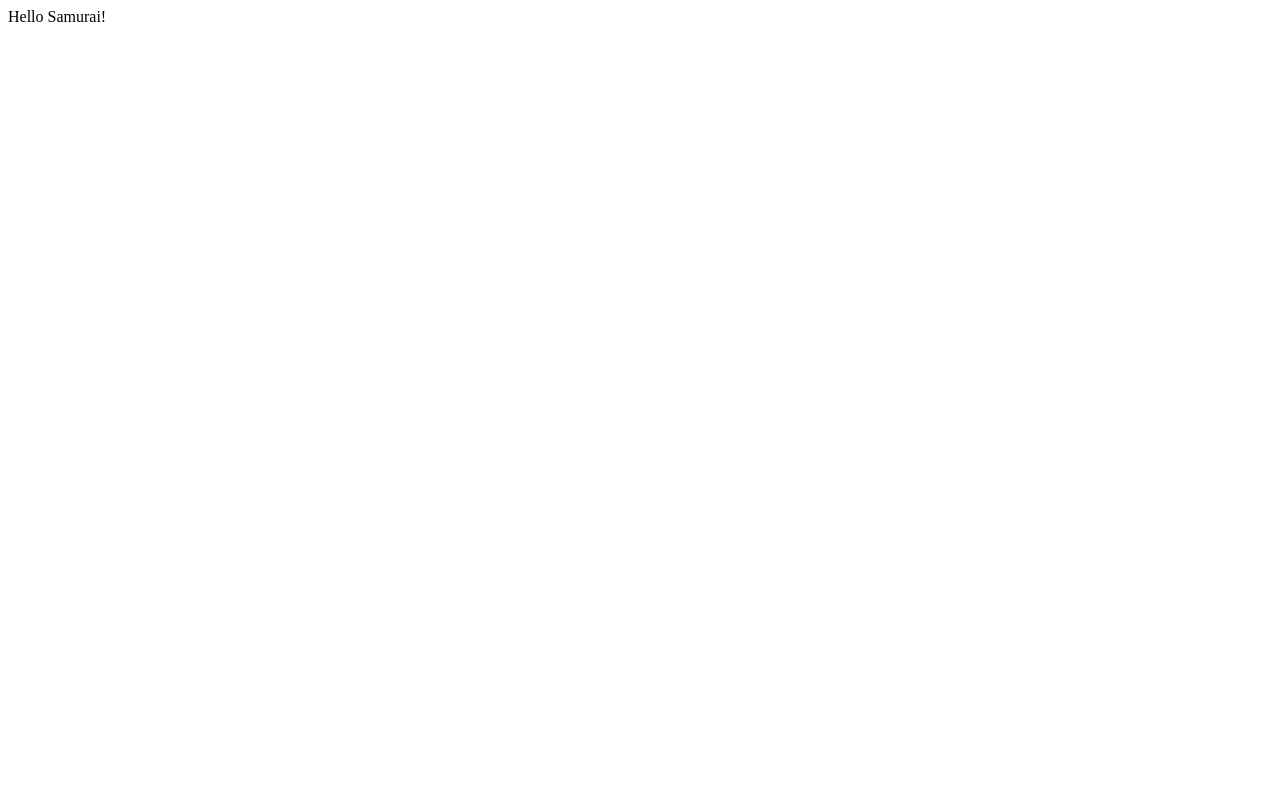
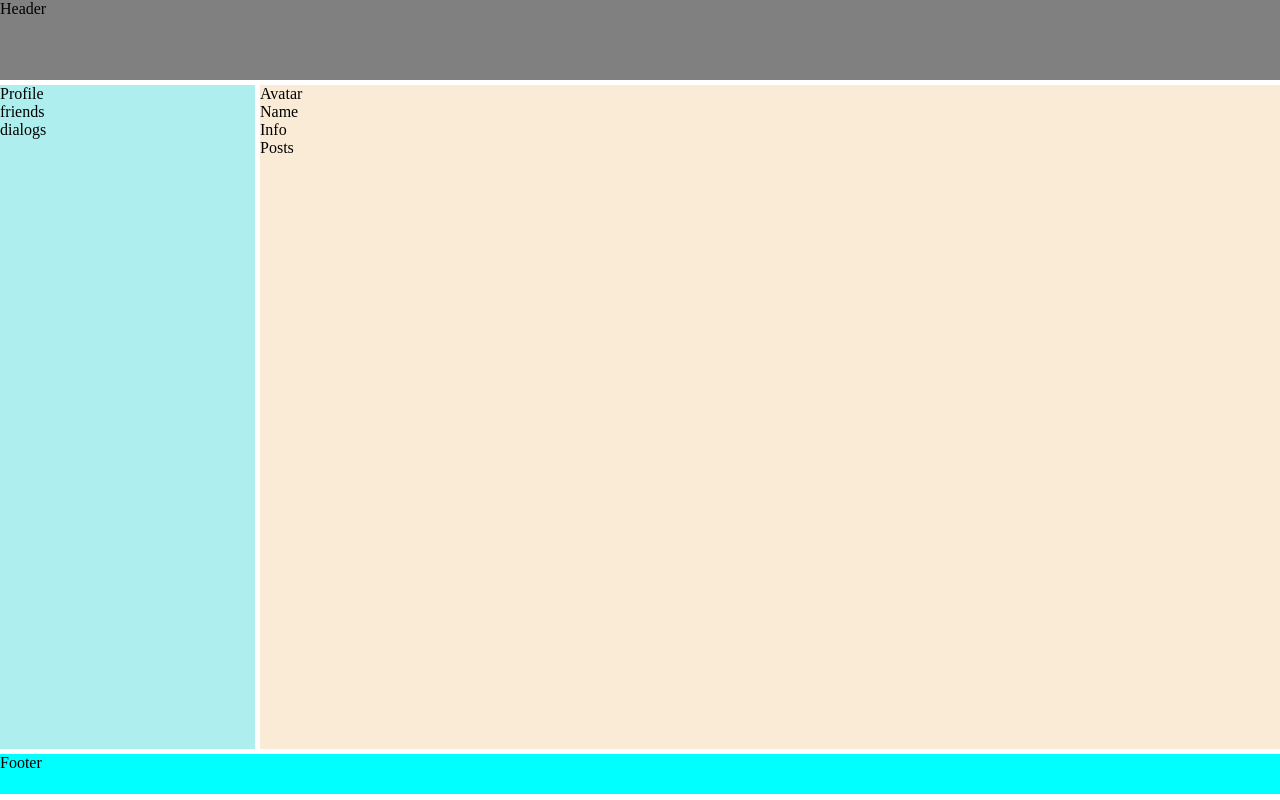
Before and after one commit to LeonShus/SocialTS, a React (Create React App) app: page / in a window 1280 px wide. Built offline with nearby package versions, Linux system fonts and the light colour scheme.

Commit message:
add Layout

```diff
--- /dev/null
+++ b/src/App.module.css
@@ -0,0 +1,38 @@
+body{
+    margin: 0;
+    padding: 0;
+}
+
+.container {
+    display: grid;
+    grid-gap: 5px;
+    grid-template-areas:
+        "header header"
+        "aside main"
+        "footer footer";
+    grid-template-columns: 1fr 4fr
+}
+
+.header {
+    background: gray;
+    grid-area: header;
+    height: 10vh;
+    min-height: 50px;
+}
+
+.asideNav {
+    background: paleturquoise;
+    grid-area: aside;
+    height: 83vh;
+}
+
+.mainSection {
+    background: antiquewhite;
+    grid-area: main;
+}
+
+.footer {
+    background: aqua;
+    grid-area: footer;
+    height: 5vh;
+}
--- a/src/App.tsx
+++ b/src/App.tsx
@@ -1,10 +1,25 @@
 import React from 'react';
-import './App.css';
+import classes from './App.module.css'
+import Header from "./Components/Header/Header";
+import AsideNav from "./Components/AsideNav/AsideNav";
+import MainSection from "./Components/MainSection/MainSection";
+import Footer from "./Components/Footer/Footer";
 
 function App() {
   return (
-    <div className="App">
-      Hello Samurai!
+    <div className={classes.container}>
+        <div className={classes.header}>
+            <Header/>
+        </div>
+        <div className={classes.asideNav}>
+            <AsideNav/>
+        </div>
+        <div className={classes.mainSection}>
+            <MainSection/>
+        </div>
+        <div className={classes.footer}>
+            <Footer/>
+        </div>
     </div>
   );
 }
--- /dev/null
+++ b/src/Components/AsideNav/AsideNav.tsx
@@ -0,0 +1,22 @@
+import React from "react";
+
+
+const AsideNav = () => {
+    return (
+        <aside>
+            <div>
+                Profile
+            </div>
+            <div>
+                friends
+            </div>
+            <div>
+                dialogs
+            </div>
+
+
+        </aside>
+    )
+}
+
+export default AsideNav
--- /dev/null
+++ b/src/Components/Footer/Footer.tsx
@@ -0,0 +1,12 @@
+import React from "react";
+
+
+const Footer = () => {
+    return (
+        <footer>
+            Footer
+        </footer>
+    )
+}
+
+export default Footer
--- /dev/null
+++ b/src/Components/Header/Header.tsx
@@ -0,0 +1,12 @@
+import React from "react";
+
+
+const Header = () => {
+    return (
+        <header>
+            Header
+        </header>
+    )
+}
+
+export default Header
--- /dev/null
+++ b/src/Components/MainSection/MainSection.tsx
@@ -0,0 +1,24 @@
+import React from "react";
+
+
+const MainSection = () => {
+    return (
+        <main>
+            <div>
+                Avatar
+            </div>
+            <div>
+                Name
+            </div>
+            <div>
+                Info
+            </div>
+
+            <div>
+                Posts
+            </div>
+        </main>
+    )
+}
+
+export default MainSection
```
Also changed, not shown: src/App.css (deleted).
